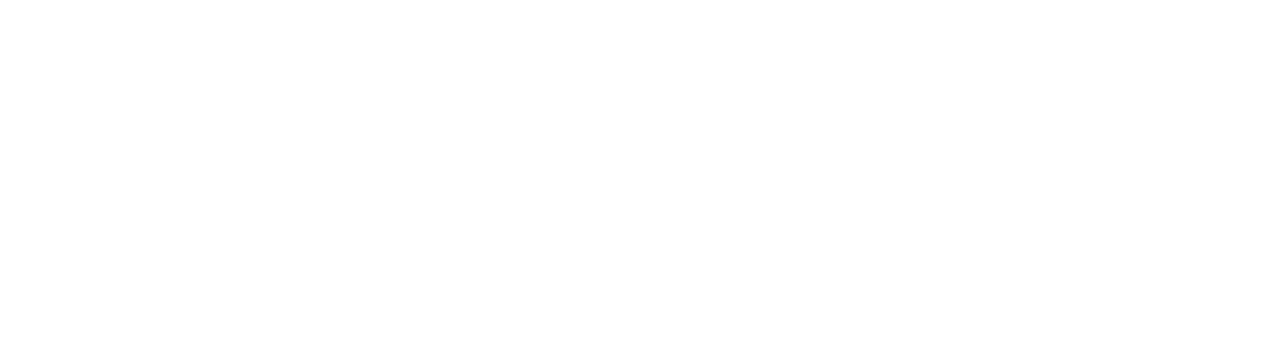
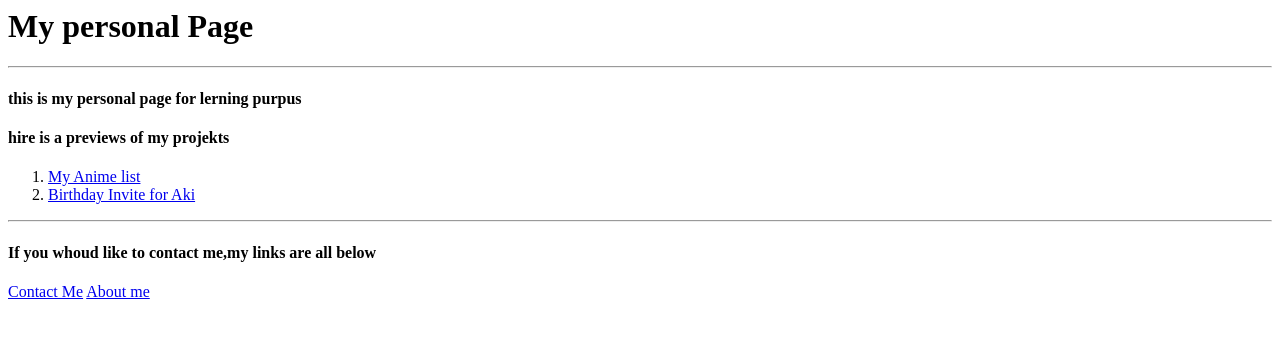
Before and after one commit to HamV96/html-portfolio, a plain HTML site: page index.html in a window 1280 px wide. Drawn offline with Linux system fonts and the light colour scheme.

Commit message:
Add files via upload

```diff
--- a/index.html
+++ b/index.html
@@ -1,4 +1,24 @@
 <!-- TODO 1: Create the HTML Boilerplate -->
+<!DOCKTYPE html>
+<html lang="en-US">
+    <head>
+        <meta charset="UTF-8">
+        <title>My Page</title>
+    </head>
+    <body>
+      <H1>My personal Page</H1>
+      <hr/>
+      <h4>this is my personal page for lerning purpus</h4>
+      <h4>hire is a previews of my projekts</h4>
+      <ol>
+        <li><a href="./assets/MovieRanking.html">My Anime list</a></li>
+        <li><a href="./assets/BirthdayInvite.html">Birthday Invite for Aki</a></li>
+      </ol>
+      <hr/>
+      <h4>If you whoud like to contact me,my links are all below</h4>
+      <a href="./public/contact.html">Contact Me</a> <a href="./public/about.html">About me</a>
+    </body>
+</html>
 
 <!-- TODO 2: Add Your previous projects' HTML into the public folder -->
 
```
